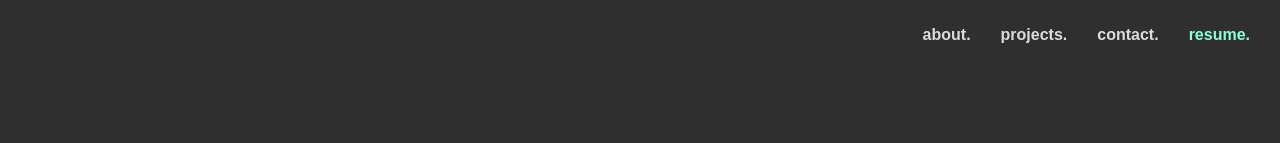
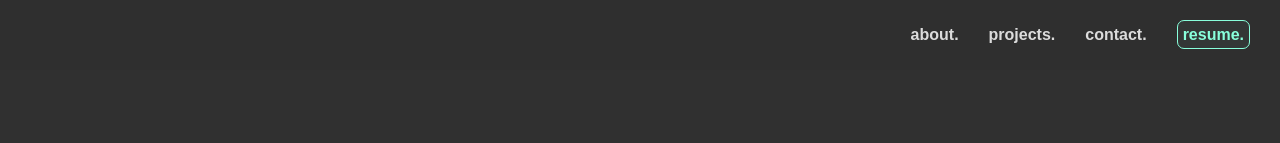
Before and after one commit to Bri-Gonzalez/Portfolio, a React (Create React App) app in the folder client/: page / in a window 1280 px wide. In both pictures the pointer is over the link "resume.". Shown: the top 143 px of the page. Built offline with nearby package versions, Linux system fonts and the light colour scheme; a web font is replaced by a local one.

Commit message:
added hover color to btns on contact screen

```diff
--- a/client/src/components/Nav/Nav.css
+++ b/client/src/components/Nav/Nav.css
@@ -21,3 +21,11 @@
 .nav-links a:hover {
   color: #88FFDB;
 }
+
+.resume:hover {
+  background-color: #88ffdb09;
+  border: 1.5px solid #88FFDB;
+  border-radius: 7px;
+  color: #88FFDB;
+  padding: 5px;
+}
--- a/client/src/components/Nav/Nav.jsx
+++ b/client/src/components/Nav/Nav.jsx
@@ -8,7 +8,7 @@ function Nav() {
         <NavHashLink className='nav-link' smooth to='#about'>about.</NavHashLink>
         <NavHashLink className='nav-link' smooth to='#projects'>projects.</NavHashLink>
         <NavHashLink className='nav-link' smooth to='#contact'>contact.</NavHashLink>
-        <a href='https://drive.google.com/file/d/1CVuQphp_JaTJ-XiWMOBe_Hmr_nCUIsDB/view?usp=sharing' target='_blank' rel='noopener noreferrer'>
+        <a href='https://drive.google.com/file/d/1CVuQphp_JaTJ-XiWMOBe_Hmr_nCUIsDB/view?usp=sharing' target='_blank' rel='noopener noreferrer' className='resume'>
           resume.
         </a>
       </div>
--- a/client/src/screens/Contact/Contact.css
+++ b/client/src/screens/Contact/Contact.css
@@ -24,6 +24,11 @@
 
 .contact-links a {
   margin: 0 10px;
+  transition: 350ms;
+}
+
+.contact-links a:hover {
+  color: #88FFDB;
 }
 
 .contact-text p {
```
